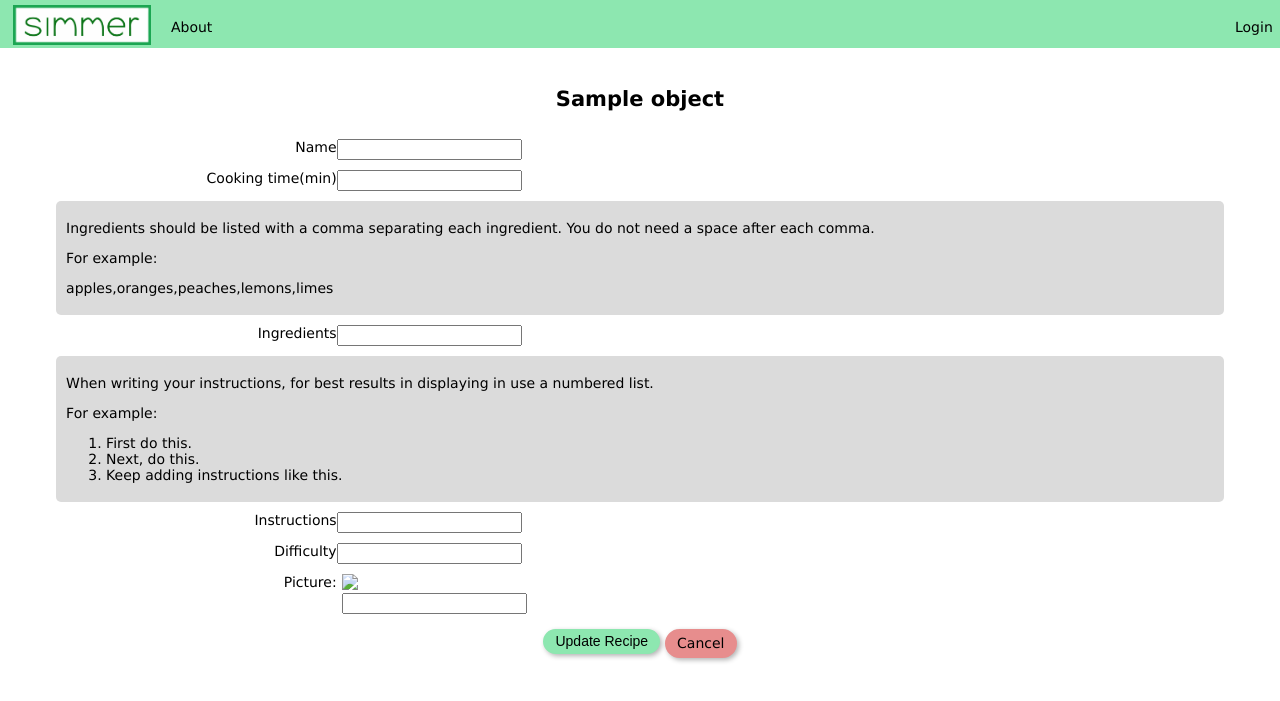
After one commit to CincinnatiKid428/recipe-app, a Django app: template src/recipes/templates/recipes/edit_recipe.html in a window 1280 px wide. The commit adds this page. Shown: the top 701 px of the page. Run offline with Django 3.2, Linux system fonts and the light colour scheme; the template is opened without the code that fills it: most values are stand-ins (such as "Sample title", 1, 10 or a date in 2020); form fields are guessed from the names that the template uses; some libraries are stand-ins or nearby versions.

Commit message:
v1.0.1 Commit
- Added user functionality to edit their own recipes as well as delete them using buttons added to recipe detail page.
- Added "Back" button to recipe detail page at top left of page.
- Added Simmer version number in Django admin panel

```diff
--- a/src/recipe_app/__init__.py
+++ b/src/recipe_app/__init__.py
@@ -0,0 +1 @@
+__version__ = "1.0.1"
--- a/src/recipe_app/views.py
+++ b/src/recipe_app/views.py
@@ -47,6 +47,9 @@ def login_view(request):
     error_message = None
     form = AuthenticationForm()
 
+    #Capture ?next=... from GET or POST
+    next_url = request.GET.get('next') or request.POST.get('next')
+
     if request.method == 'POST':
         #Read the form data via POST request
         form = AuthenticationForm(data=request.POST)
@@ -62,6 +65,9 @@ def login_view(request):
             if user is not None:
                 login(request, user) #Django function
                 DEBUG_LOG and print(f'✅ Login complete for [{user}]')
+
+                if next_url:
+                    return redirect(next_url)
                 return redirect('recipes:list')
 
         #If we reach here, form was invalid OR user was invalid
--- a/src/recipes/admin.py
+++ b/src/recipes/admin.py
@@ -1,5 +1,9 @@
 from django.contrib import admin
 from .models import Recipe
+from recipe_app import __version__
 
 # Register your models here.
 admin.site.register(Recipe)
+
+# Expose version number in admin panel:
+admin.site.site_header = f'Django - Simmer Administration (v{__version__})'
--- a/src/recipes/static/recipes/css/styles.css
+++ b/src/recipes/static/recipes/css/styles.css
@@ -269,7 +269,7 @@ a:hover {
 
 .recipe-form-help {
   display:block;
-  max-width: 70%;
+  max-width: 95%;
   margin-left: auto;
   margin-right: auto;
   margin-bottom: 10px;
@@ -294,6 +294,18 @@ a:hover {
   background-color: rgb(252, 220, 220);
   border-radius: 5px;
   padding: 5px;
+}
+
+.recipe-form-picture-input{
+  border: var(--debug-border-width) dashed orangered;
+  display:flex;
+  flex-direction: column;
+  padding-left: 5px;
+}
+
+.recipe-form-image-preview {
+  width: 75px;
+  height: auto;
 }
 
 /* ===== Styles for template - recipes/templates/recipes/home.html ===== */
@@ -514,6 +526,14 @@ a:hover {
   padding-left: 10px;
 }
 
+.recipe-detail-back-button {
+  border: var(--debug-border-width) dotted red;
+  position: fixed;
+  x:15px;
+  y:15px;
+  font-weight: 400;
+}
+
 @media (max-width: 550px) {
   .recipe-detail-row {
     justify-content: left;
--- /dev/null
+++ b/src/recipes/templates/recipes/edit_recipe.html
@@ -0,0 +1,111 @@
+{% load static %}
+<!DOCTYPE html>
+<html>
+
+<head>
+  <meta name="viewport" content="width=device-width, initial-scale=1.0">
+  <title>Simmer - Edit Recipe</title>
+  <link rel="stylesheet" href="{% static 'recipes/css/styles.css' %}">
+</head>
+
+<body>
+  <div class="page-container">
+
+    <!--Menubar-->
+    {% include 'recipes/partials/menubar.html' %}
+
+    <h2>{{ object.name }}</h2>
+
+    <div class="page-container-row">
+      <form method="POST" enctype="multipart/form-data" class="recipe-form">
+        {% csrf_token %}
+
+        <!-- NAME -->
+        <div class="recipe-form-row">
+          <label class="recipe-form-label">{{ form.name.label_tag }}</label>
+          {{ form.name }}
+        </div>
+
+        <!-- COOKING TIME -->
+        <div class="recipe-form-row">
+          <label class="recipe-form-label">{{ form.cooking_time.label_tag }}(min)</label>
+          {{ form.cooking_time }}
+        </div>
+
+        <!-- INGREDIENTS -->
+        <div class="recipe-form-help">
+          <p>
+            Ingredients should be listed with a comma separating each ingredient. You do not need a space after each
+            comma.
+          </p>
+          <p>For example:</p>
+          <p>
+            apples,oranges,peaches,lemons,limes
+          </p>
+        </div>
+
+        <div class="recipe-form-row">
+          <label class="recipe-form-label">{{ form.ingredients.label_tag }}</label>
+          {{ form.ingredients }}
+        </div>
+
+        <!-- INSTRUCTIONS -->
+        <div class="recipe-form-help">
+          <p>
+            When writing your instructions, for best results in displaying in use a numbered list.
+          </p>
+          <p>For example:</p>
+          <p>
+          <ol>
+            <li>First do this.</li>
+            <li>Next, do this.</li>
+            <li>Keep adding instructions like this.</li>
+          </ol>
+          </p>
+        </div>
+
+        <div class="recipe-form-row">
+          <label class="recipe-form-label">{{ form.instructions.label_tag }}</label>
+          {{ form.instructions }}
+        </div>
+
+        <!-- DIFFICULTY (Drop-down) -->
+        <div class="recipe-form-row">
+          <label class="recipe-form-label">{{ form.difficulty.label_tag }}</label>
+          {{ form.difficulty }}
+        </div>
+
+        <!-- IMAGE UPLOAD -->
+        <div class="recipe-form-row">
+          <label class="recipe-form-label">Picture:</label>
+
+          <div class="recipe-form-picture-input">
+            {% if object.pic %}
+            <div style="display:block;">
+              <img src="{{ object.pic.url }}" class="recipe-form-image-preview">
+            </div>
+            {% endif %}
+            <div style="display:block;">
+              {{ form.pic }}
+            </div>
+          </div>
+
+        </div>
+
+        <div class="recipe-form-button-row">
+          <button type="submit" class="custom-button">Update Recipe</button>
+          <a href="{{ object.get_absolute_url }}" class="custom-button custom-button-red">Cancel</a>
+        </div>
+      </form>
+
+
+      {% if error_message %}
+      <div class="form-error">
+        {{ error_message }}
+      </div>
+      {% endif %}
+    </div>
+  </div>
+</body>
+
+</html>
--- a/src/templates/auth/login.html
+++ b/src/templates/auth/login.html
@@ -36,6 +36,9 @@
             <input type="password" class="login-form-input" name="{{ form.password.name }}" />
           </div>
 
+          {% comment %} Preserve the URL to send user back to {% endcomment %}
+          <input type="hidden" name="next" value="{{ next }}">
+
           {% comment %} add button {% endcomment %}
           <div class="login-form-button-row">
             <button type="submit" class="custom-button">Login</button>
```
Also changed, not shown: src/recipes/models.py (+21 -1 lines), src/recipes/templates/recipes/detail.html (+21 -1 lines), src/recipes/urls.py (+9 -7 lines), src/recipes/views.py (+37 -6 lines), 1 other file.
